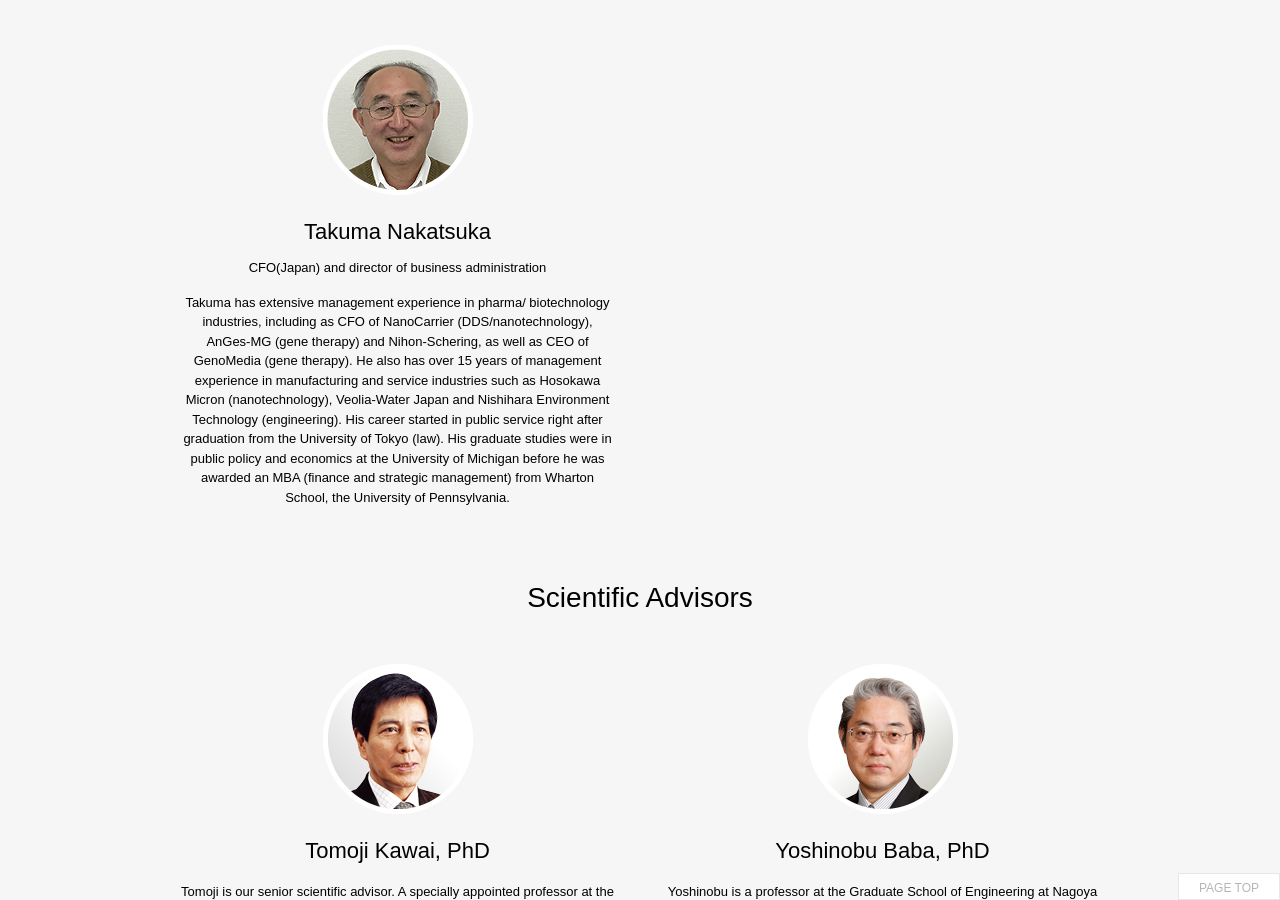
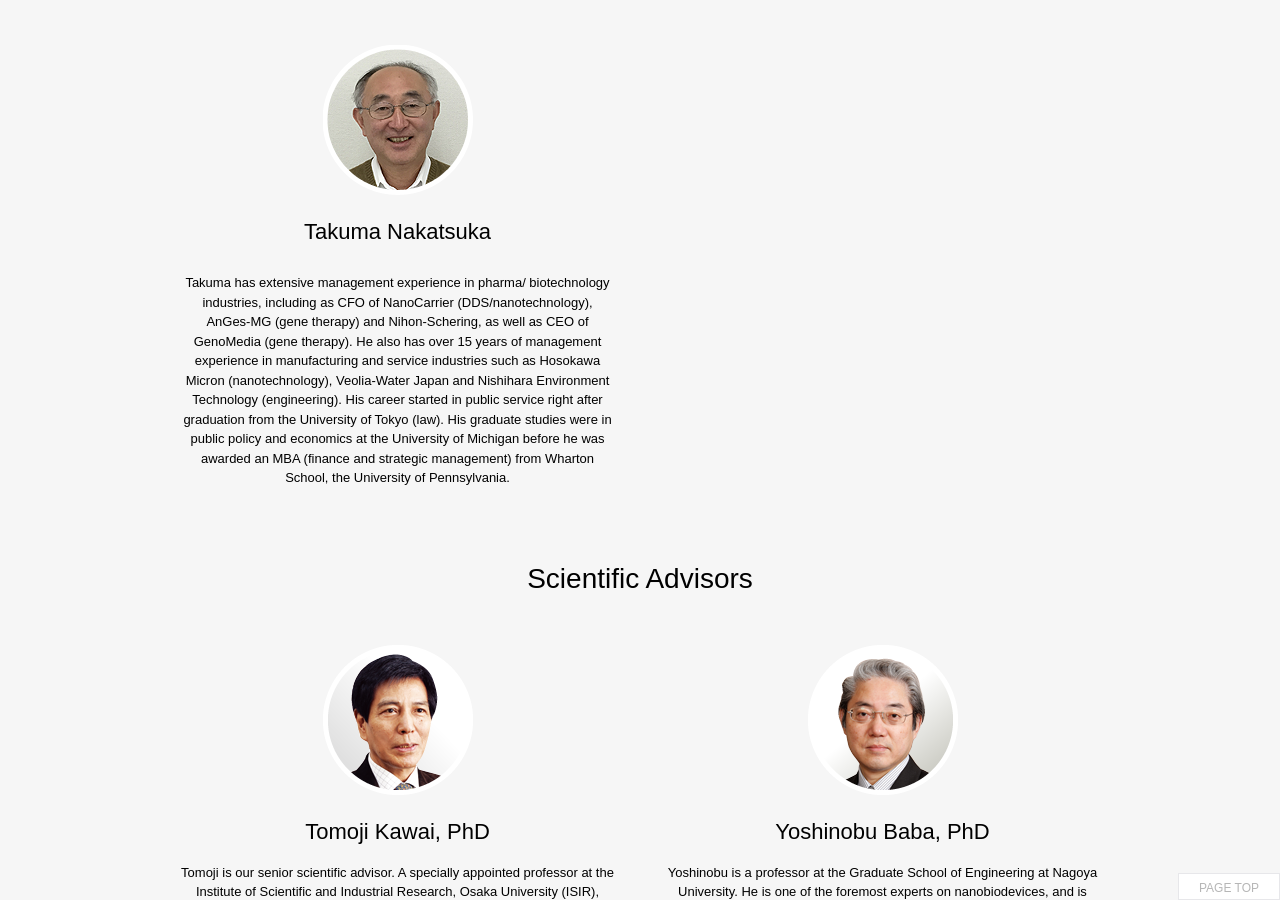
Before and after one commit to toshi33/qbcode.github.io, a Jekyll site: the page built from _about/team.html, in a window 1280 px wide and 900 px high, scrolled down 6182 px. Built offline with Jekyll 4.4.1, drawn with Linux system fonts in a browser that asks for light colours; nearby versions of some CDN libraries; some web fonts are replaced.

Commit message:
Update business.yml

```diff
--- a/_data/team/business.yml
+++ b/_data/team/business.yml
@@ -50,8 +50,6 @@ members:
 
   - name-en: Takuma Nakatsuka
     name-jp: 中塚琢磨
-    title-en: CFO(Japan) and director of business administration
-    title-jp: CFO(Japan) 兼 管理部長
     image: /assets/img/team/team_nakatsuka.png
     about-en: >
               Takuma has extensive management experience in pharma/ biotechnology industries, including as CFO of NanoCarrier (DDS/nanotechnology), AnGes-MG (gene therapy) and Nihon-Schering, as well as CEO of GenoMedia (gene therapy). He also has over 15 years of management experience in manufacturing and service industries such as Hosokawa Micron (nanotechnology), Veolia-Water Japan and Nishihara Environment Technology (engineering). His career started in public service right after graduation from the University of Tokyo (law). His graduate studies were in public policy and economics at the University of Michigan before he was awarded an MBA (finance and strategic management) from Wharton School, the University of Pennsylvania.
```
